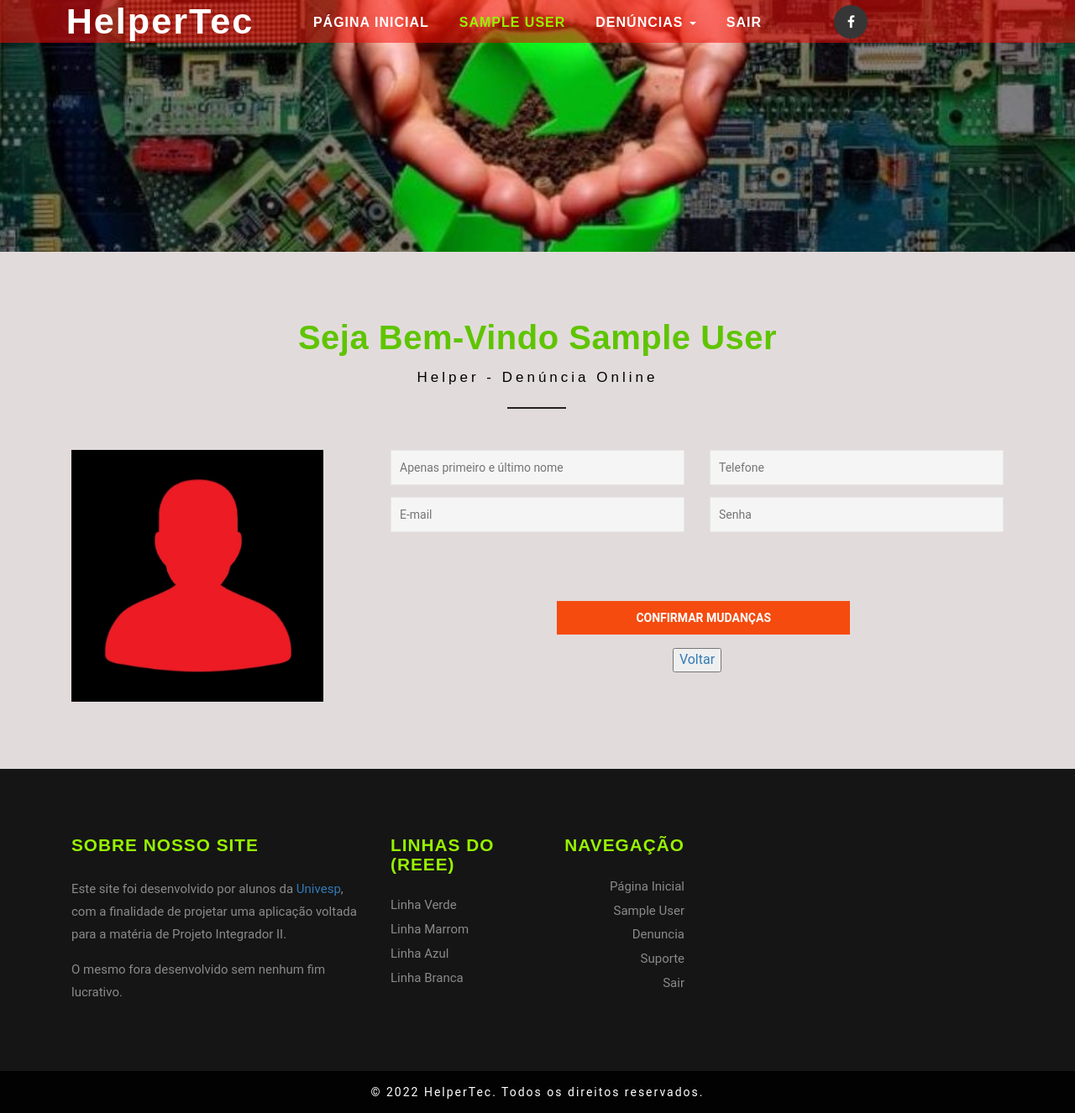
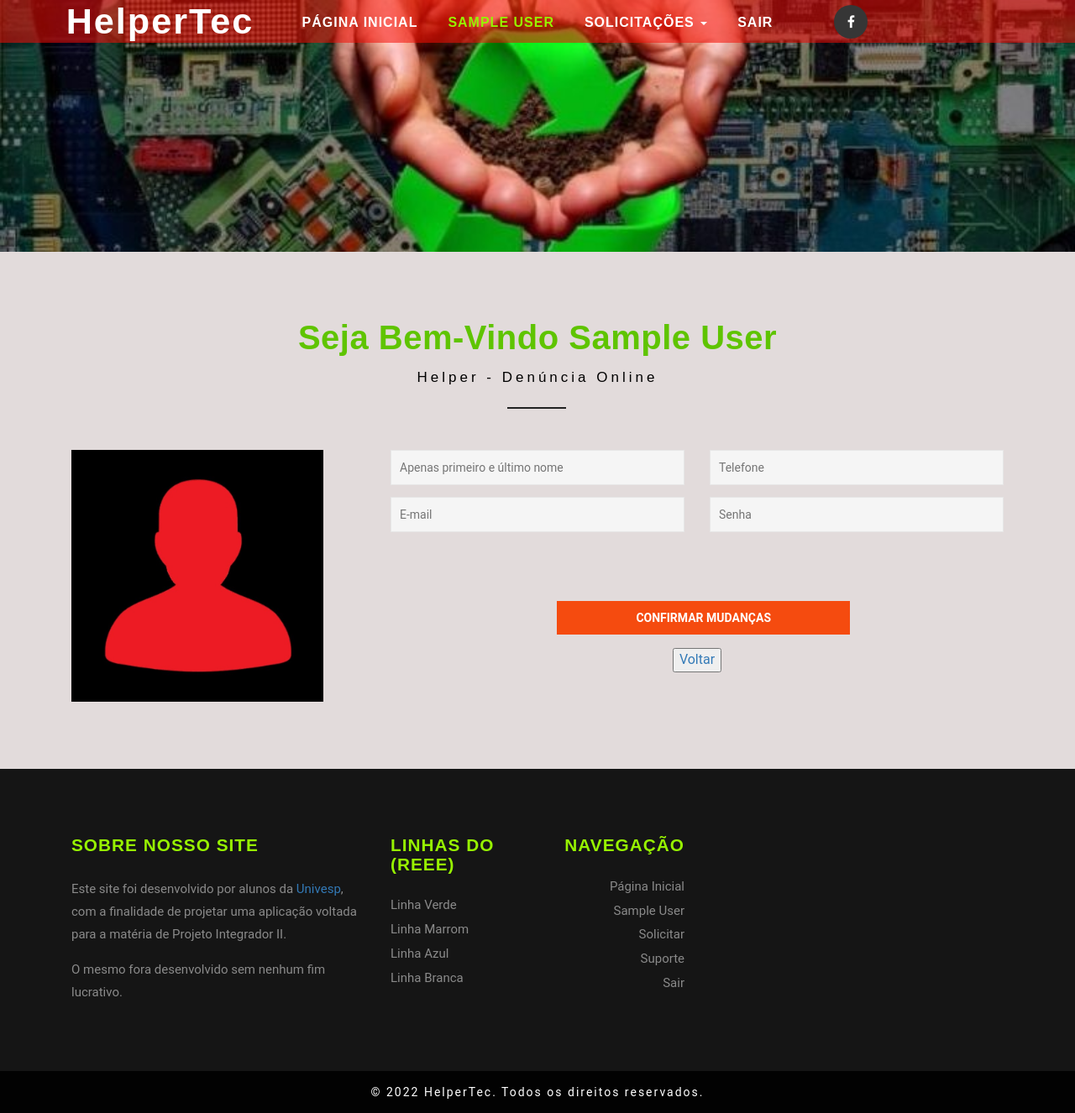
Before and after one commit to rafalordi/Projeto_integradorll, a PHP site: page /alterardados.php in a window 1280 px wide. Shown: the whole page at 84% size. Run offline with PHP 8.4, Linux system fonts and the light colour scheme; the visitor is signed in with stand-in values (Sample User, id 1); some libraries are stand-ins or nearby versions.

Commit message:
Troca do formato (Denúncia para Solicitação)

```diff
--- a/alterardados.php
+++ b/alterardados.php
@@ -65,10 +65,10 @@ Smartphone Compatible web template, free webdesigns for Nokia, Samsung, LG, Sony
 									<li class="first-list"><a href="indexpessoal.php">Página Inicial</a></li>
 									<li><a class="active" href="perfilpessoal.php">'.$_SESSION["nome"].'</a></li>
 									<li class="dropdown">
-										<a href="#" class="dropdown-toggle hvr-sweep-to-right" data-hover="Pages" data-toggle="dropdown">Denúncias <b class="caret"></b></a>
+										<a href="#" class="dropdown-toggle hvr-sweep-to-right" data-hover="Pages" data-toggle="dropdown">Solicitações <b class="caret"></b></a>
 										<ul class="dropdown-menu">
-											<li><a href="areadedenuncia.php">Denunciar</a></li>
-											<li><a href="consulta.php">Consultar Denúncias</a></li>
+											<li><a href="solicitacao.php">Solicitar</a></li>
+											<li><a href="consultaSolicitacao.php">Consultar Solicitações</a></li>
 										</ul>
 									</li>
 									<li><a href="logout.php">Sair</a></li>
@@ -214,7 +214,7 @@ Smartphone Compatible web template, free webdesigns for Nokia, Samsung, LG, Sony
 					<ul>
 					<li class="text"><a href="indexpessoal.php">Página Inicial</a></li>
 						<li class="text"><a href="perfilpessoal.php">'.$_SESSION["nome"].'</a></li>
-						<li class="text"><a href="areadedenuncia.php">Denuncia</a></li>
+						<li class="text"><a href="solicitacao.php">Solicitar</a></li>
 						<li class="text"><a href="suportepessoal.php">Suporte</a></li>
 						<li class="text"><a href="logout.php">Sair</a></li>
 
```
